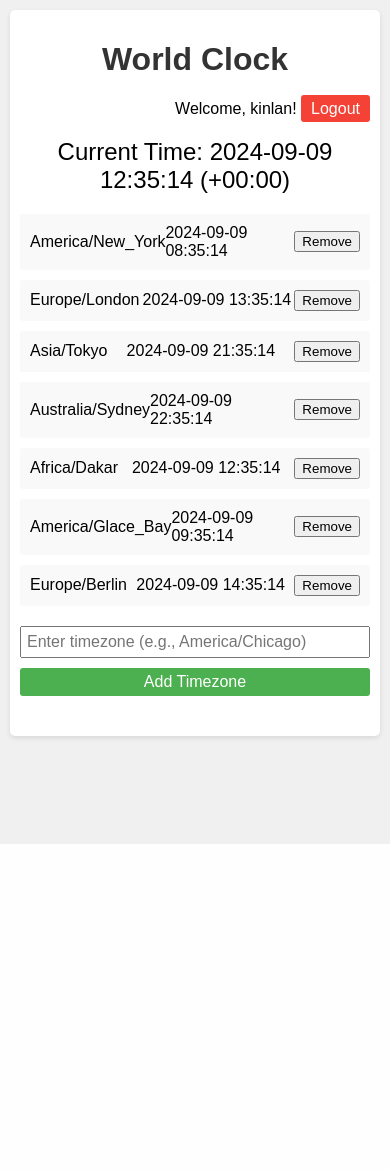
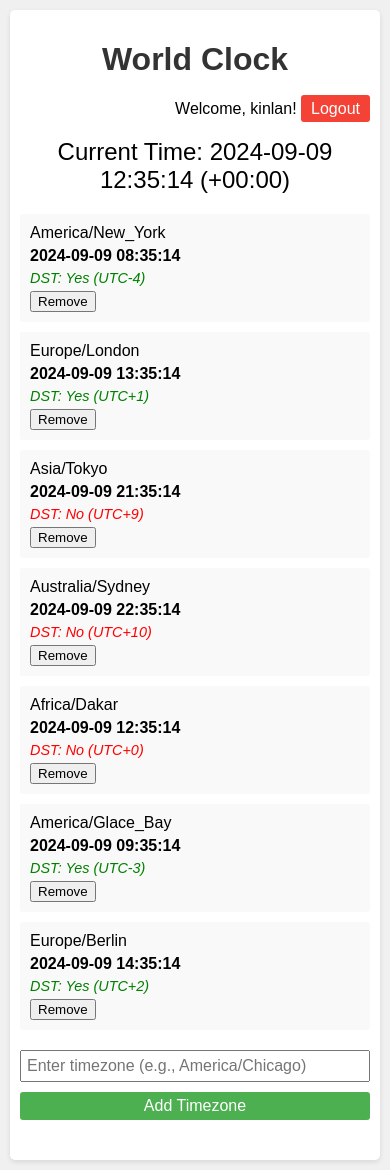
Before and after one commit to PaulKinlan/TimezoneTracker, a Flask app: template templates/index.html in a window 390 px wide. Before the commit the page ends 844 px from the top, so only its background shows below. Run offline with Flask 3, Linux system fonts and the light colour scheme; the template is opened without the code that fills it, so the values that code supplies are empty; a user stored in the database is signed in; some libraries are stand-ins or nearby versions.

Commit message:
Agent step completed: Include daylight saving time information for each timezone

```diff
--- a/static/css/styles.css
+++ b/static/css/styles.css
@@ -76,6 +76,19 @@
     align-items: center;
 }
 
+#timezone-list li span {
+    margin-right: 10px;
+}
+
+#timezone-list li .time {
+    font-weight: bold;
+}
+
+#timezone-list li .dst-info {
+    font-size: 0.9em;
+    font-style: italic;
+}
+
 #add-timezone {
     display: flex;
     margin-top: 20px;
@@ -120,4 +133,13 @@
         width: 100%;
         margin-bottom: 10px;
     }
+
+    #timezone-list li {
+        flex-direction: column;
+        align-items: flex-start;
+    }
+
+    #timezone-list li span {
+        margin-bottom: 5px;
+    }
 }
--- a/static/js/app.js
+++ b/static/js/app.js
@@ -22,6 +22,7 @@
         li.innerHTML = `
             <span>${timezone}</span>
             <span class="time"></span>
+            <span class="dst-info"></span>
             <button class="remove-btn">Remove</button>
         `;
         timezoneList.appendChild(li);
@@ -39,8 +40,21 @@
         timezones.forEach(li => {
             const timezone = li.querySelector('span').textContent;
             const timeElement = li.querySelector('.time');
+            const dstInfoElement = li.querySelector('.dst-info');
             const time = moment().tz(timezone);
             timeElement.textContent = time.format('YYYY-MM-DD HH:mm:ss');
+
+            // Check if the timezone is currently observing DST
+            const isDST = time.isDST();
+            const dstOffset = time.utcOffset() / 60; // Convert minutes to hours
+
+            if (isDST) {
+                dstInfoElement.textContent = `DST: Yes (UTC${dstOffset >= 0 ? '+' : ''}${dstOffset})`;
+                dstInfoElement.style.color = 'green';
+            } else {
+                dstInfoElement.textContent = `DST: No (UTC${dstOffset >= 0 ? '+' : ''}${dstOffset})`;
+                dstInfoElement.style.color = 'red';
+            }
         });
     }
 
```
Also changed, not shown: instance/users.db.
